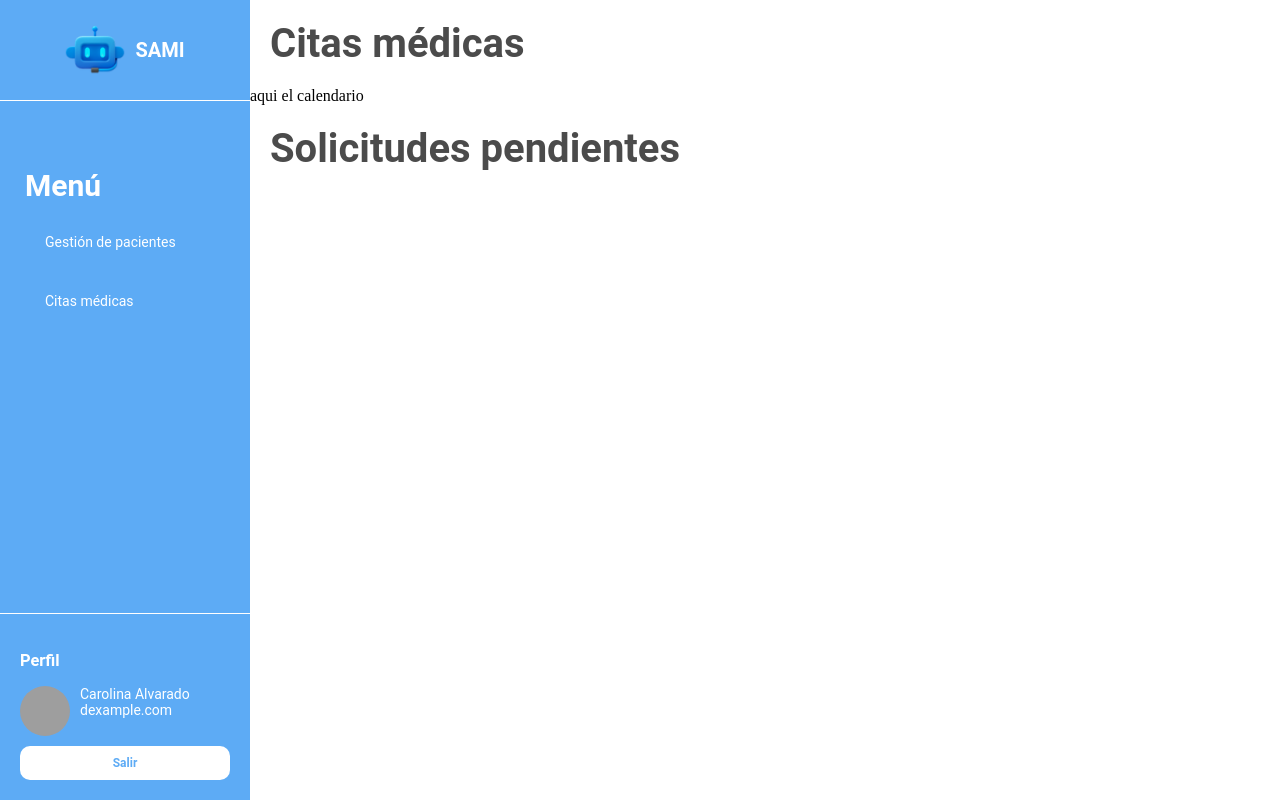
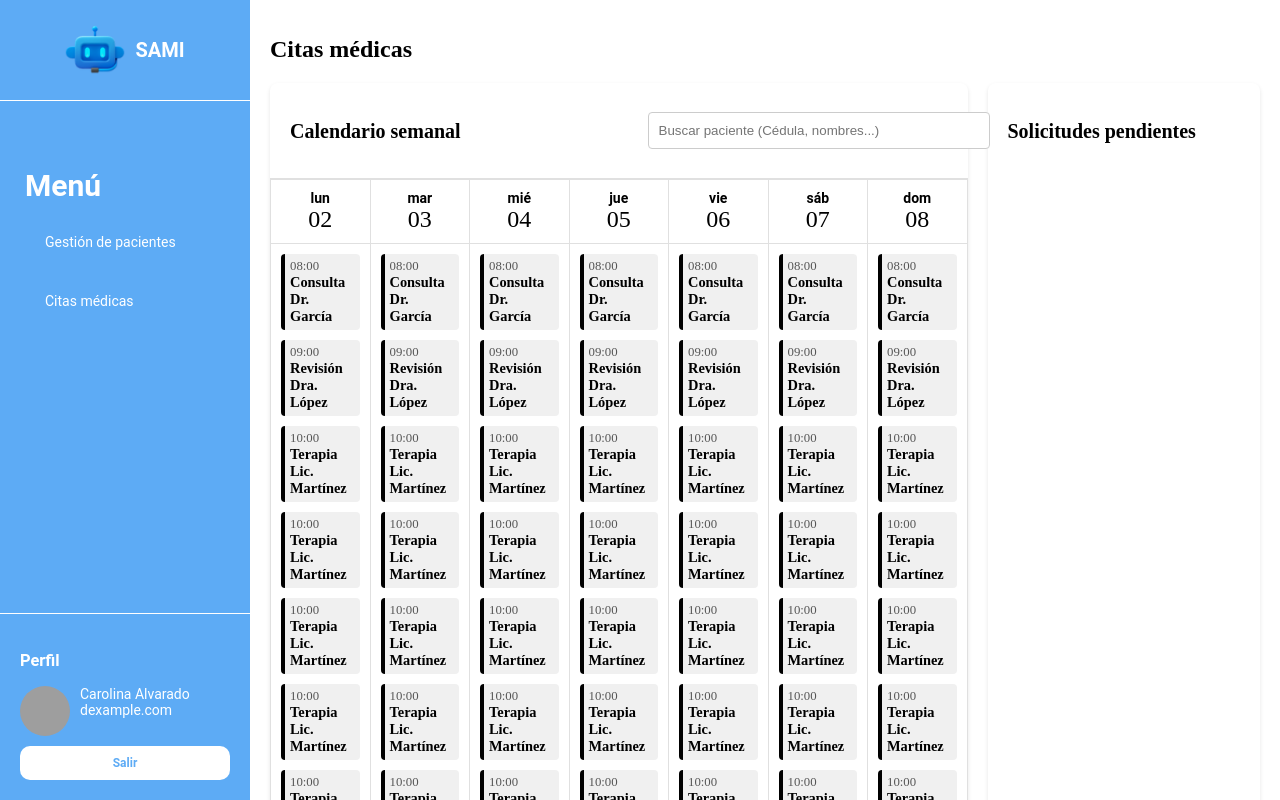
Before and after one commit to 0KevinB/SAMI-Chatbot-asistente, an Angular app in the folder frontend/SAMI/: page /dashboard-citas in a window 1280 px wide. Built offline with nearby package versions, Linux system fonts and the light colour scheme; grey boxes are pictures that could not be loaded; some icons are missing.

Commit message:
Calendario

```diff
--- a/frontend/SAMI/package.json
+++ b/frontend/SAMI/package.json
@@ -20,6 +20,7 @@
     "@angular/platform-browser": "^18.2.0",
     "@angular/platform-browser-dynamic": "^18.2.0",
     "@angular/router": "^18.2.0",
+    "date-fns": "^4.1.0",
     "jwt-decode": "^4.0.0",
     "rxjs": "~7.8.0",
     "tslib": "^2.3.0",
--- a/frontend/SAMI/src/app/views/citas-medicas/citas-medicas.component.css
+++ b/frontend/SAMI/src/app/views/citas-medicas/citas-medicas.component.css
@@ -1,16 +1,131 @@
+.dashboard {
+  display: flex;
+  height: 100vh;
+}
+
 .container {
-    margin: 0px;
-    display: flex;
-    flex-direction: column;
-  }
+  flex: 1;
+  padding: 20px;
+  overflow-y: auto;
+}
 
-  .container h1{
-    font: var(--title-style);
-    color: var(--titles-color);
-    margin: 20px;
-  }
+.items-dashboard {
+  display: flex;
+  gap: 20px;
+}
 
-  .dashboard{
-    display: flex;
-    flex-direction: row;
-  }
+.calendar {
+  flex: 3;
+  background-color: white;
+  border-radius: 8px;
+  box-shadow: 0 2px 4px rgba(0, 0, 0, 0.1);
+}
+
+.calendar-header {
+  display: flex;
+  justify-content: space-between;
+  align-items: center;
+  padding: 20px;
+  border-bottom: 1px solid #e0e0e0;
+}
+
+.search-container {
+  position: relative;
+  width: 300px;
+}
+
+.search-container input {
+  width: 100%;
+  padding: 10px 30px 10px 10px;
+  border: 1px solid #ccc;
+  border-radius: 4px;
+}
+
+.search-icon {
+  position: absolute;
+  right: 10px;
+  top: 50%;
+  transform: translateY(-50%);
+  color: #888;
+}
+
+.calendar-grid {
+  display: grid;
+  grid-template-columns: repeat(7, 1fr);
+  gap: 1px;
+  background-color: #e0e0e0;
+  padding: 1px;
+}
+
+.calendar-day {
+  background-color: white;
+  min-height: 200px;
+}
+
+.day-header {
+  text-align: center;
+  padding: 10px;
+  border-bottom: 1px solid #e0e0e0;
+  font: var(--column-title-style);
+}
+
+.day-name {
+  font-size: 0.9em;
+  font-weight: bold;
+  font: var(--colum-title-style)
+}
+
+.day-number {
+  font-size: 1.5em;
+}
+
+.day-content {
+  padding: 10px;
+}
+
+.appointment {
+  margin-bottom: 10px;
+  padding: 5px;
+  background-color: #f0f0f0;
+  border-radius: 4px;
+  border-left: 4px solid;
+  cursor: pointer;
+}
+
+.appointment:hover {
+  background-color: #e8e8e8;
+}
+
+.appointment-time {
+  font-size: 0.8em;
+  color: #555;
+}
+
+.appointment-name {
+  font-size: 0.9em;
+  font-weight: bold;
+}
+
+.pendient-date {
+  flex: 1;
+  background-color: white;
+  border-radius: 8px;
+  padding: 20px;
+  box-shadow: 0 2px 4px rgba(0, 0, 0, 0.1);
+}
+
+h1 {
+  margin-bottom: 20px;
+  font-size: 24px;
+  font-weight: bold;
+}
+
+h2 {
+  margin-bottom: 15px;
+  font-size: 20px;
+  font-weight: bold;
+}
+
+.pendient-notification {
+  /* Estilos para las notificaciones pendientes */
+}
--- a/frontend/SAMI/src/app/views/citas-medicas/citas-medicas.component.html
+++ b/frontend/SAMI/src/app/views/citas-medicas/citas-medicas.component.html
@@ -4,12 +4,45 @@
     <h1>Citas médicas</h1>
     <div class="items-dashboard">
       <div class="calendar">
-      aqui el calendario
+        <div class="calendar-header">
+          <h2>Calendario semanal</h2>
+          <div class="search-container">
+            <input
+              type="text"
+              placeholder="Buscar paciente (Cédula, nombres...)"
+              [(ngModel)]="searchTerm"
+            />
+            <span class="search-icon">&#128269;</span>
+          </div>
+        </div>
+        <div class="calendar-grid">
+          <ng-container *ngFor="let day of weekDays; let i = index">
+            <div class="calendar-day">
+              <div class="day-header">
+                <div class="day-name">{{ formatDate(day, "EEE") }}</div>
+                <div class="day-number">{{ formatDate(day, "dd") }}</div>
+              </div>
+              <div class="day-content">
+                <ng-container *ngFor="let appointment of appointments">
+                  <div
+                    class="appointment"
+                    [style.border-left-color]="appointment.color"
+                  >
+                    <div class="appointment-time">{{ appointment.time }}</div>
+                    <div class="appointment-name">
+                      {{ appointment.eventName }}
+                    </div>
+                  </div>
+                </ng-container>
+              </div>
+            </div>
+          </ng-container>
+        </div>
       </div>
       <div class="pendient-date">
-      <h1> Solicitudes pendientes </h1>
+        <h2>Solicitudes pendientes</h2>
         <div class="pendient-notification">
-
+          <!-- Aquí puedes agregar la lógica para mostrar las solicitudes pendientes -->
         </div>
       </div>
     </div>
--- a/frontend/SAMI/src/app/views/citas-medicas/citas-medicas.component.ts
+++ b/frontend/SAMI/src/app/views/citas-medicas/citas-medicas.component.ts
@@ -1,14 +1,110 @@
-import { Component } from '@angular/core';
 import { HttpClient, HttpClientModule } from '@angular/common/http';
 import { SlidebarComponent } from '../../components/slidebar/slidebar.component';
+import { Component, OnInit } from '@angular/core';
 import { CommonModule } from '@angular/common';
+import { FormsModule } from '@angular/forms';
+import { addDays, format, startOfWeek } from 'date-fns';
+import { es } from 'date-fns/locale';
 
+interface Appointment {
+  id: string;
+  time: string;
+  eventName: string;
+  color: string;
+}
+interface Appointment {
+  id: string;
+  time: string;
+  eventName: string;
+  color: string;
+}
 
 @Component({
   selector: 'app-citas-medicas',
   standalone: true,
-  imports: [SlidebarComponent, CommonModule, HttpClientModule],
+  imports: [SlidebarComponent, CommonModule, HttpClientModule, FormsModule],
   templateUrl: './citas-medicas.component.html',
   styleUrl: './citas-medicas.component.css',
 })
-export class CitasMedicasComponent {}
+export class CitasMedicasComponent implements OnInit {
+  currentDate = new Date();
+  weekDays: Date[] = [];
+  appointments: Appointment[] = [
+    {
+      id: '1',
+      time: '08:00',
+      eventName: 'Consulta Dr. García',
+      color: 'text-blue-500',
+    },
+    {
+      id: '2',
+      time: '09:00',
+      eventName: 'Revisión Dra. López',
+      color: 'text-green-500',
+    },
+    {
+      id: '3',
+      time: '10:00',
+      eventName: 'Terapia Lic. Martínez',
+      color: 'text-red-500',
+    },
+    {
+      id: '4',
+      time: '10:00',
+      eventName: 'Terapia Lic. Martínez',
+      color: 'text-red-500',
+    },
+    {
+      id: '3',
+      time: '10:00',
+      eventName: 'Terapia Lic. Martínez',
+      color: 'text-red-500',
+    },
+    {
+      id: '3',
+      time: '10:00',
+      eventName: 'Terapia Lic. Martínez',
+      color: 'text-red-500',
+    },
+    {
+      id: '3',
+      time: '10:00',
+      eventName: 'Terapia Lic. Martínez',
+      color: 'text-red-500',
+    },
+    {
+      id: '3',
+      time: '10:00',
+      eventName: 'Terapia Lic. Martínez',
+      color: 'text-red-500',
+    },
+    {
+      id: '3',
+      time: '10:00',
+      eventName: 'Terapia Lic. Martínez',
+      color: 'text-red-500',
+    },
+    {
+      id: '3',
+      time: '10:00',
+      eventName: 'Terapia Lic. Martínez',
+      color: 'text-red-500',
+    },
+    {
+      id: '3',
+      time: '10:00',
+      eventName: 'Terapia Lic. Martínez',
+      color: 'text-red-500',
+    },
+  ];
+  searchTerm = '';
+
+  ngOnInit() {
+    const weekStart = startOfWeek(this.currentDate, { weekStartsOn: 1 });
+    this.weekDays = Array.from({ length: 7 }, (_, i) => addDays(weekStart, i));
+  }
+
+  formatDate(date: Date, formatStr: string): string {
+    return format(date, formatStr, { locale: es });
+  }
+}
```
Also changed, not shown: 1 other file (tests, documents, lock files or other folders). Lines whose indentation alone changed are shown as unchanged.
